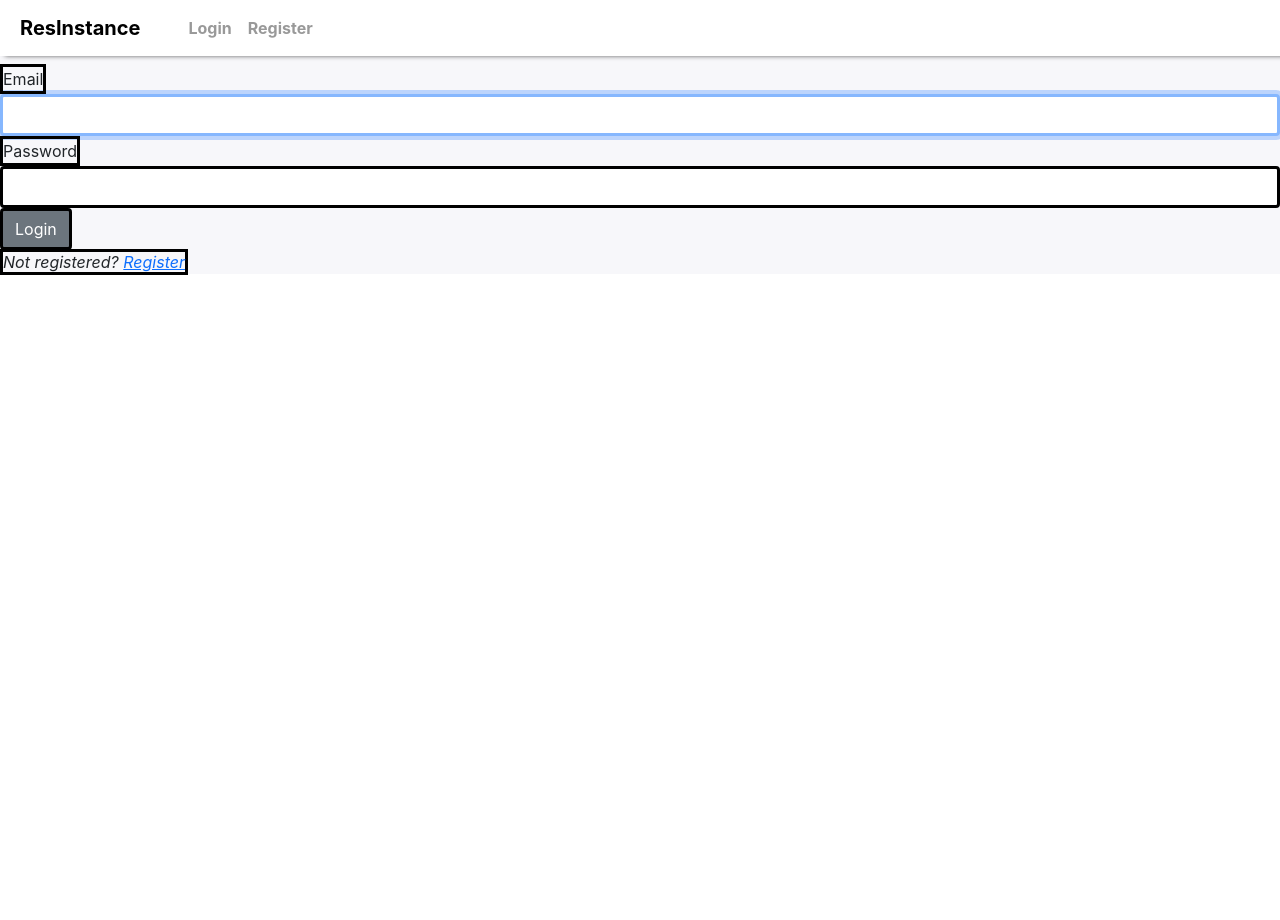
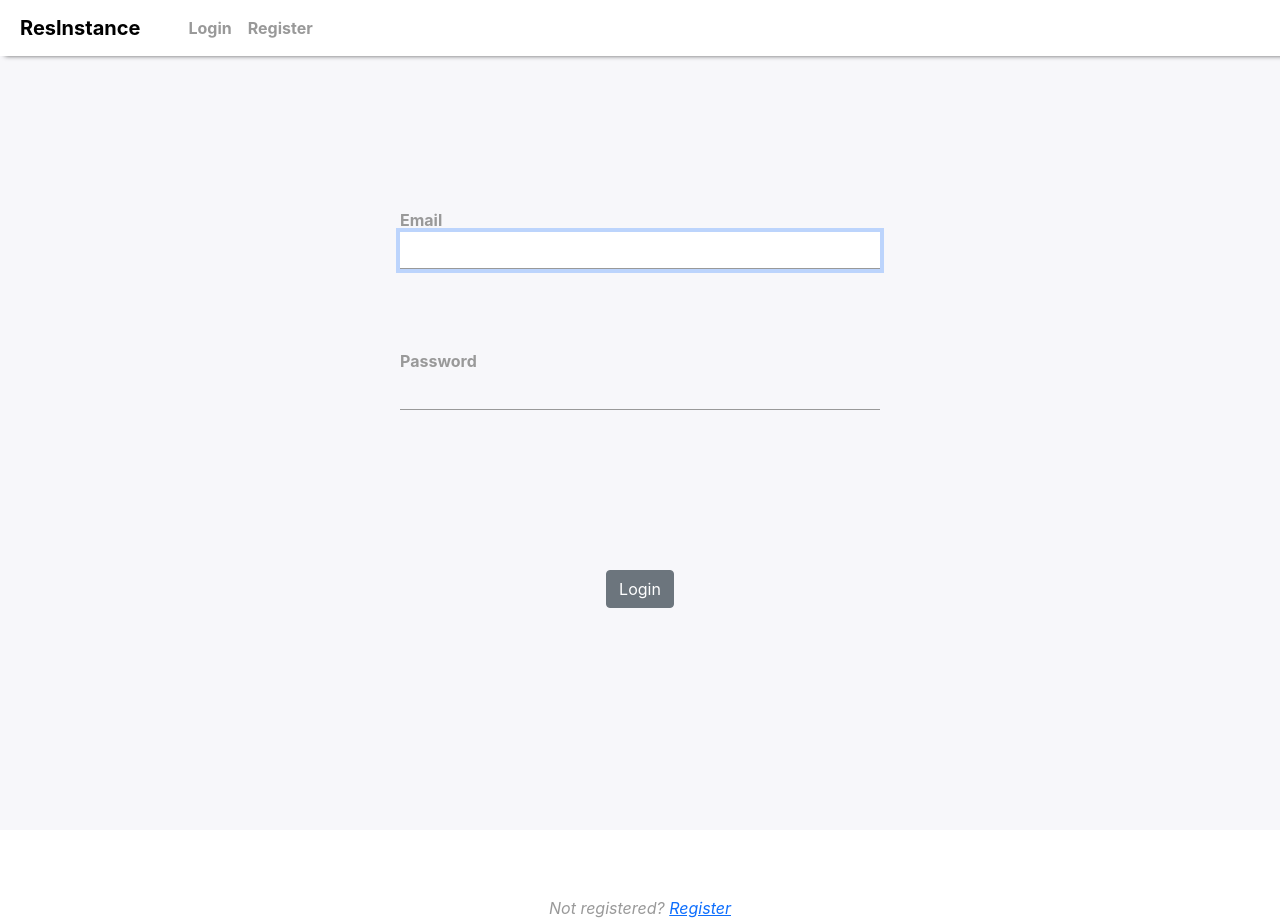
Before and after one commit to coltmay/Fullstack-Capstone, a React (Create React App) app in the folder Fullstack-Capstone/client/: page /login in a window 1280 px wide. Before the commit the page ends 800 px from the top, so only its background shows below. Built offline with nearby package versions, Linux system fonts and the light colour scheme; no server answers; the HTML template or start-up script is replaced by a standard one.

Commit message:
half of detail page styled

```diff
--- a/Fullstack-Capstone/client/src/components/auth/Login.css
+++ b/Fullstack-Capstone/client/src/components/auth/Login.css
@@ -1,23 +1,54 @@
+.logForm {
+    margin-top: 7em;
+    margin-left: 25em;
+    margin-right: 25em;
+    height: 81.80vh;
+}
+
 .logEmailLabel {
-    border: black solid;
+    margin-top: 2em;
+    font-weight: bold;
+    color: #999;
 }
 
 .logEmailInput {
-    border: black solid;
+    outline: none;
+    background-color: #f7f7fa;
+    border-radius: 0;
+    border-top: none;
+    border-left: none;
+    border-right: none;
+    border-bottom: solid #999 1px !important;
 }
 
 .logPasswordLabel {
-    border: black solid;
+    margin-top: 5em;
+    font-weight: bold;
+    color: #999;
 }
 
 .logPasswordInput {
-    border: black solid;
+    outline: none;
+    background-color: #f7f7fa;
+    border-radius: 0;
+    border-top: none;
+    border-left: none;
+    border-right: none;
+    border-bottom: solid #999 1px !important;
+}
+
+.logButtonBin {
+    text-align: center;
 }
 
 .logButton {
-    border: black solid;
+    margin-top: 10em;
+    margin-bottom: 17em;
 }
 
 .logRegisterString {
-    border: black solid;
+    color: #999;
+    font-style: italic;
+    text-align: center;
+    margin-top: 1em;
 }
--- a/Fullstack-Capstone/client/src/components/auth/Login.js
+++ b/Fullstack-Capstone/client/src/components/auth/Login.js
@@ -18,7 +18,7 @@ export default function Login() {
     };
 
     return (
-        <Form onSubmit={loginSubmit}>
+        <Form className="logForm" onSubmit={loginSubmit}>
             <fieldset>
                 <FormGroup>
                     <Label className="logEmailLabel" for="email">Email</Label>
@@ -28,12 +28,12 @@ export default function Login() {
                     <Label className="logPasswordLabel" for="password">Password</Label>
                     <Input className="logPasswordInput" id="password" type="password" onChange={e => setPassword(e.target.value)} />
                 </FormGroup>
-                <FormGroup>
+                <FormGroup className="logButtonBin">
                     <Button className="logButton">Login</Button>
                 </FormGroup>
-                <em className="logRegisterString">
+                <div className="logRegisterString">
                     Not registered? <Link to="register">Register</Link>
-                </em>
+                </div>
             </fieldset>
         </Form>
     );
--- a/Fullstack-Capstone/client/src/components/resinstance/ResInstanceDetail.css
+++ b/Fullstack-Capstone/client/src/components/resinstance/ResInstanceDetail.css
@@ -1,45 +1,119 @@
+.DheaderBin {
+    margin-top: 1em;
+    border-top: #fd5401 2px solid;
+    border-bottom: #fd5401 2px solid;
+    display: flex;
+    align-items: center;
+}
+
+.DprofPic {
+    width: 70px;
+    height: 100%;
+    border-radius: 50%;
+    margin-left: 2em;
+}
+
 .DdetailTitle {
-    margin-top: 20px;
     color: #fd5401;
     font-size: 4em;
+    font-style: italic;
     font-weight: bolder;
-    border-bottom: solid 2px;
+    margin-left: auto;
+    margin-right: .25em;
 }
 
-.DdetailHolder {
-    border: solid;
+.dButtonHolder {
+    margin-top: 1em;
+    display: flex;
+}
+
+.dEditButton {
+    margin-left: 1em;
+    background-color: #fd5401;
+    border: none
+}
+
+.dDeleteButton {
+    margin-right: 1em;
+    margin-left: auto;
+    background-color: #fd0901;
+    border: none
+}
+
+.dEditButton:hover {
+    margin-left: 1em;
+    background-color: #da4900;
+    border: none
+}
+
+.dDeleteButton:hover {
+    margin-right: 1em;
+    margin-left: auto;
+    background-color: #b80600;
+    border: none
+}
+
+.DemojiHeader {
+    font-weight: bold;
+}
+
+.DemojiHolder {
+    display: flex;
+    margin-top: 1em;
+    margin-left: 3em;
+    margin-right: 3em;
+    justify-content: space-evenly;
+}
+
+.DweightcalHolder {
+    display: flex;
+    margin-top: 1em;
+    margin-left: 3em;
+    margin-right: 3em;
+    justify-content: space-evenly;
 }
 
 .DbeforeHolder {
-    border: solid;
+    text-align: center;
+    width: 45%;
 }
 
-.DemojiHeader {
-    border: solid;
+.DweightBin {
+    text-align: center;
+    width: 45%;
+}
+
+.DcalorieBin {
+    text-align: center;
+    width: 45%;
+}
+
+.DafterHolder {
+    text-align: center;
+    width: 45%;
 }
 
 .DemojiField {
-    border: solid;
-}
-
-.DweightHolder {
-    border: solid;
+    margin-top: -15px;
+    font-size: xx-large;
 }
 
 .DweightHeader {
-    border: solid;
+    font-weight: bold;
 }
 
 .DweightField {
-    border: solid;
+    margin-top: -15px;
+    font-size: xx-large;
 }
 
-.dEditButton {
-    border: solid black;
+.DcalorieHeader {
+    font-weight: bold;
 }
 
-.dDeleteButton {
-    border: solid black;
+.DcalorieField {
+    margin-top: -15px;
+    font-size: xx-large;
 }
 
 .dExerciseHeader {
--- a/Fullstack-Capstone/client/src/components/resinstance/ResInstanceDetail.js
+++ b/Fullstack-Capstone/client/src/components/resinstance/ResInstanceDetail.js
@@ -59,36 +59,46 @@ const ResInstanceDetail = () => {
         getMeals();
     }, [resinstance])
 
+    console.log(resinstance)
+
     return (
         <div className="container">
             <div className="row justify-content-center">
                 <div className="col-sm-12 col-lg-6">
-                    <h1 className="DdetailTitle">{date.getMonth() + 1}/{date.getDate()}/{date.getFullYear()}</h1>
+                    <div className="DheaderBin">
+                        <img className="DprofPic" src={resinstance.user?.avatarUrl} alt="profile picture"></img>
+                        <h1 className="DdetailTitle">{date.getMonth() + 1}/{date.getDate()}/{date.getFullYear()}</h1>
+                    </div>
+                    <div className="dButtonHolder">
+                        <Link to={`/resinstances/edit/${resinstance.id}`}><Button className="dEditButton">Edit</Button></Link>
+                        <Button className="dDeleteButton" onClick={() => deleteCurrentResInstance(id)}>Delete</Button>
+                    </div>
                     <div>
                         <div className="DdetailHolder">
-                            <div className="DbeforeHolder">
-                                <h3 className="DemojiHeader">Mood Before</h3>
-                                <h3 className="DemojiField">{resinstance.beforeMood}</h3>
+                            <div className="DemojiHolder">
+                                <div className="DbeforeHolder">
+                                    <p className="DemojiHeader">Mood Before</p>
+                                    <p className="DemojiField">{resinstance.beforeMood}</p>
+                                </div>
+                                <div className="DafterHolder">
+                                    <p className="DemojiHeader">Mood After</p>
+                                    <p className="DemojiField">{resinstance.afterMood}</p>
+                                </div>
                             </div>
-                            <div className="DafterHolder">
-                                <h3 className="DemojiHeader">Mood After</h3>
-                                <h3 className="DemojiField">{resinstance.afterMood}</h3>
-                            </div>
-                            <div className="DemojiHeader">
-                                <h3 className="DweightHeader">My Weight</h3>
-                                <h3 className="DweightField">{resinstance.userWeight} lbs</h3>
-                            </div>
-                            <div className="DcalorieHolder">
-                                <h3 className="DcalorieHeader">Calories</h3>
-                                <h3 className="DcalorieField">{totalCalories}</h3>
+                            <div className="DweightcalHolder">
+                                <div className="DweightBin">
+                                    <p className="DweightHeader">My Weight</p>
+                                    <p className="DweightField">{resinstance.userWeight} lbs</p>
+                                </div>
+                                <div className="DcalorieBin">
+                                    <p className="DcalorieHeader">Calories</p>
+                                    <p className="DcalorieField">{totalCalories}</p>
+                                </div>
                             </div>
                         </div>
                     </div>
-                    <Link to={`/resinstances/edit/${resinstance.id}`}><Button className="dEditButton">Edit</Button>
-                    </Link>
-                    <Button className="dDeleteButton" onClick={() => deleteCurrentResInstance(id)}>Delete</Button>
                     <div>
-                        <h3 className="dExerciseHeader">Exercises</h3>
+                        <p className="dExerciseHeader">Exercises</p>
                         {rexes.map((rex) => (
                             <RexCard rex={rex} key={rex.id} resinstance={resinstance} deleteRexAndSetResinstance={deleteRexAndSetResinstance} />
                         ))}
@@ -96,14 +106,14 @@ const ResInstanceDetail = () => {
                         </Link>
                     </div>
                     <div>
-                        <h3 className="dMealHeader">Meals</h3>
+                        <p className="dMealHeader">Meals</p>
                         {meals.map((meal) => (
                             <MealCard meal={meal} key={meal.id} deleteMealAndSetResinstance={deleteMealAndSetResinstance} />
                         ))}
                         <Link to={`/meals/form/${id}`}><Button className="dMealButton">Add Meal</Button>
                         </Link>
                     </div>
-                    <h2 className="dJournalHeader">Journal</h2>
+                    <p className="dJournalHeader">Journal</p>
                     <p className="dJournalEntry">{resinstance.journal}</p>
                     <Button className="dBackButton" onClick={() => history.push(`/myresinstances`)}>Back</Button>
                 </div>
```
